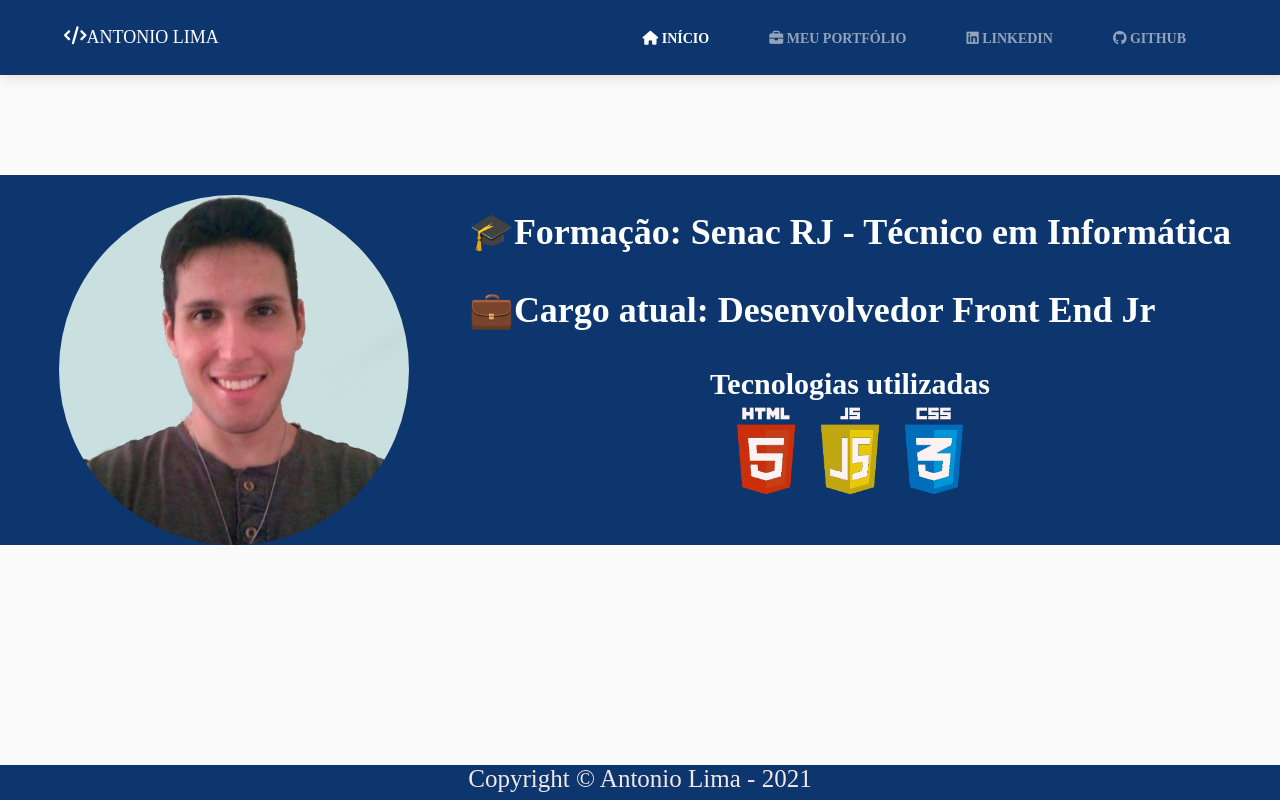
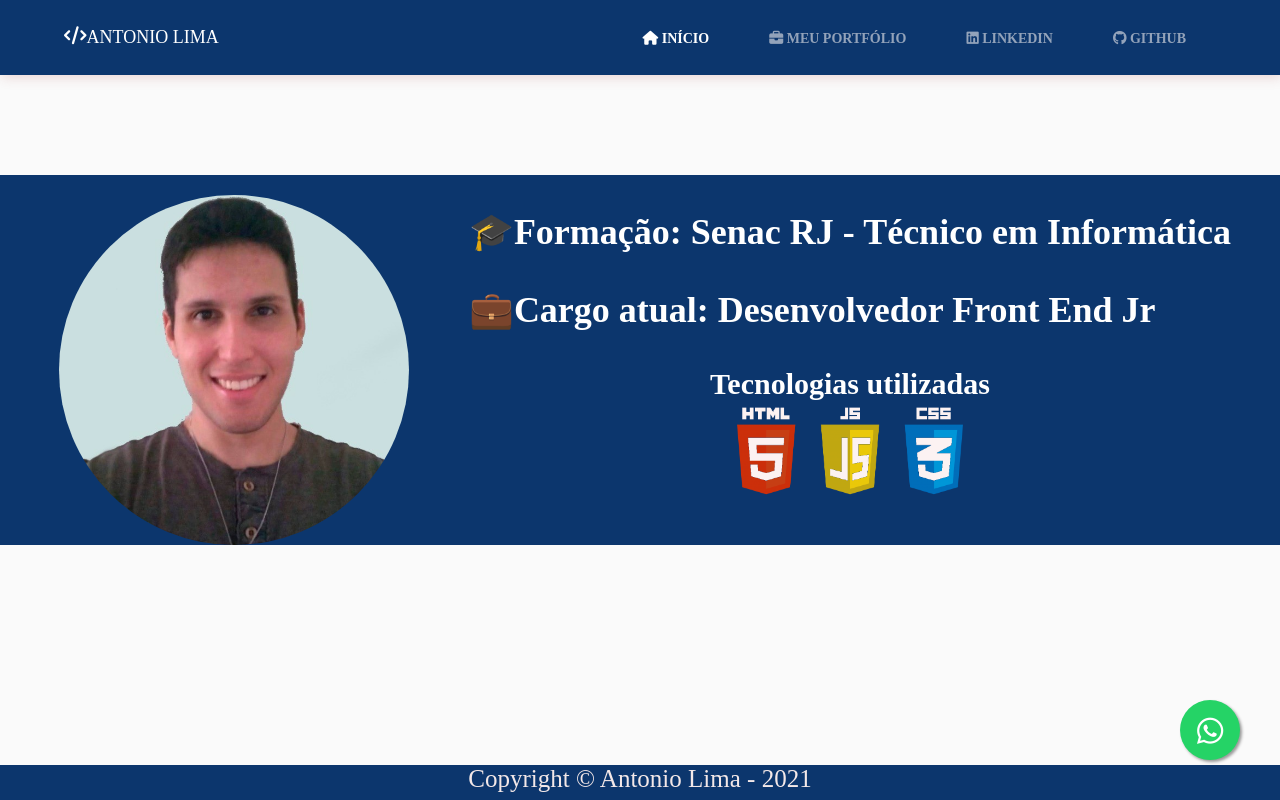
Before and after one commit to dev-AntonioLima/site-portfolio, a plain HTML site: page index.html in a window 1280 px wide. Drawn offline with nearby package versions, Linux system fonts and the light colour scheme.

Commit message:
Adicionando link Whatsapp para contato

```diff
--- a/css/antonio.css
+++ b/css/antonio.css
@@ -268,3 +268,23 @@ height: 300px;
     margin-left: 20px;
     color: #fff;
 }
+
+/* Link Whatsapp */
+.float{
+	position:fixed;
+	width:60px;
+	height:60px;
+	bottom:40px;
+	right:40px;
+	background-color:#25d366;
+	color:#FFF;
+	border-radius:50px;
+	text-align:center;
+  font-size:30px;
+	box-shadow: 2px 2px 3px #999;
+  z-index:100;
+}
+
+.my-float{
+	margin-top:16px;
+}
--- a/index.html
+++ b/index.html
@@ -11,8 +11,10 @@
     <link rel="stylesheet" href="css/all.min.css">
     <link rel="stylesheet" href="css/main.css">
     <link rel="stylesheet" href="css/responsividade.css">
-    <link rel="stylesheet" media="all" href="ContatoEstilo.css"/>
+    <link rel="stylesheet" href="https://maxcdn.bootstrapcdn.com/font-awesome/4.5.0/css/font-awesome.min.css">
+
     <meta name="viewport" content="width=device-width, initial-scale=1">
+
     <!--Scripts-->
     <script src="https://kit.fontawesome.com/a076d05399.js"></script>
     <script src="https://code.jquery.com/jquery-3.2.1.slim.min.js"
@@ -90,6 +92,13 @@
                         <img id="tecnologias-img" src="img/tecs.png">
                     </ul>
 
+                <!-- Link Whatsapp -->
+                    <a href="https://api.whatsapp.com/send?phone=21997347157&text=Hola%21%20Quisiera%20m%C3%A1s%20informaci%C3%B3n%20sobre%20Varela%202." class="float" target="_blank">
+                        <i class="fa fa-whatsapp my-float"></i>
+                        </a>
+
+
+
         </div>
 
 </div>
```
